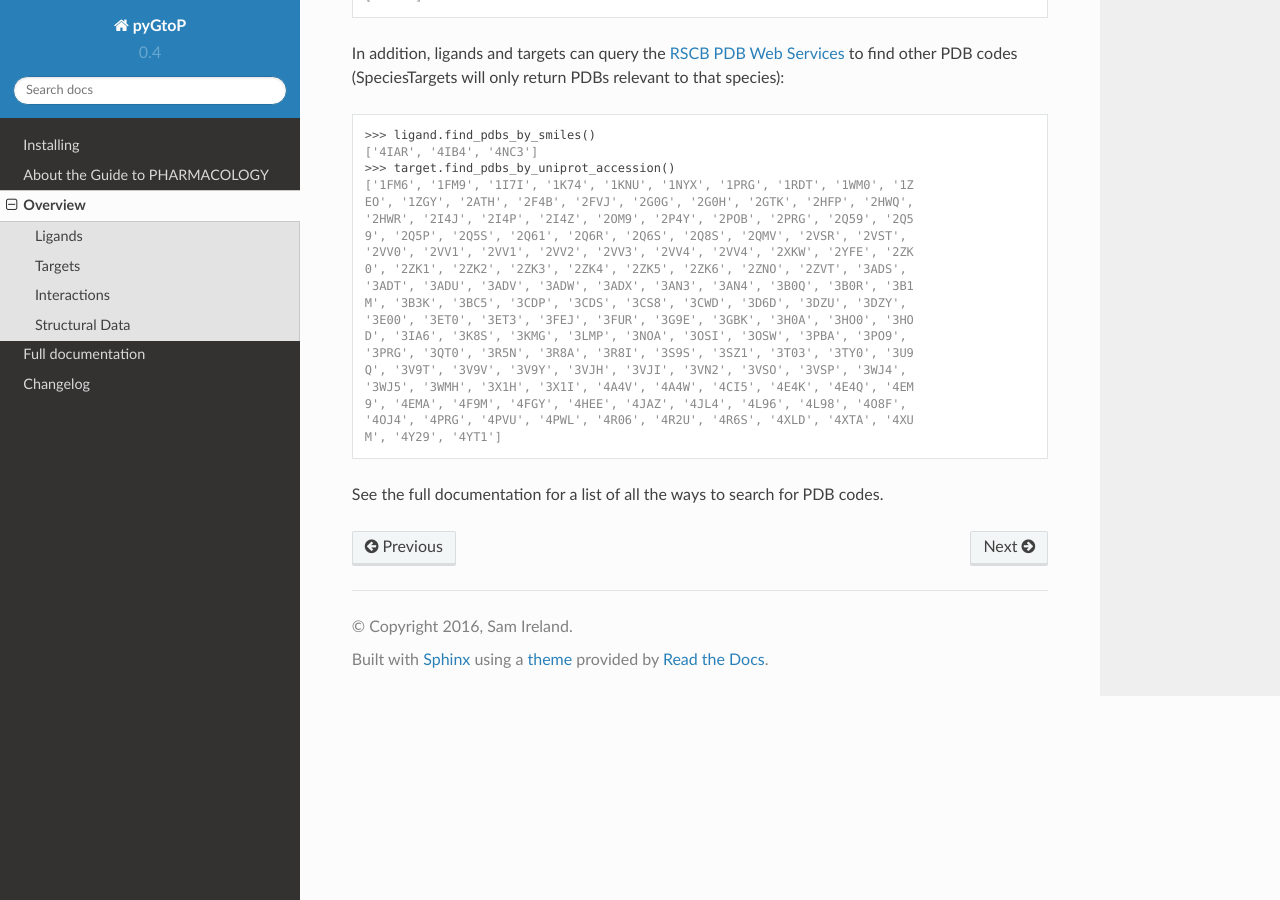
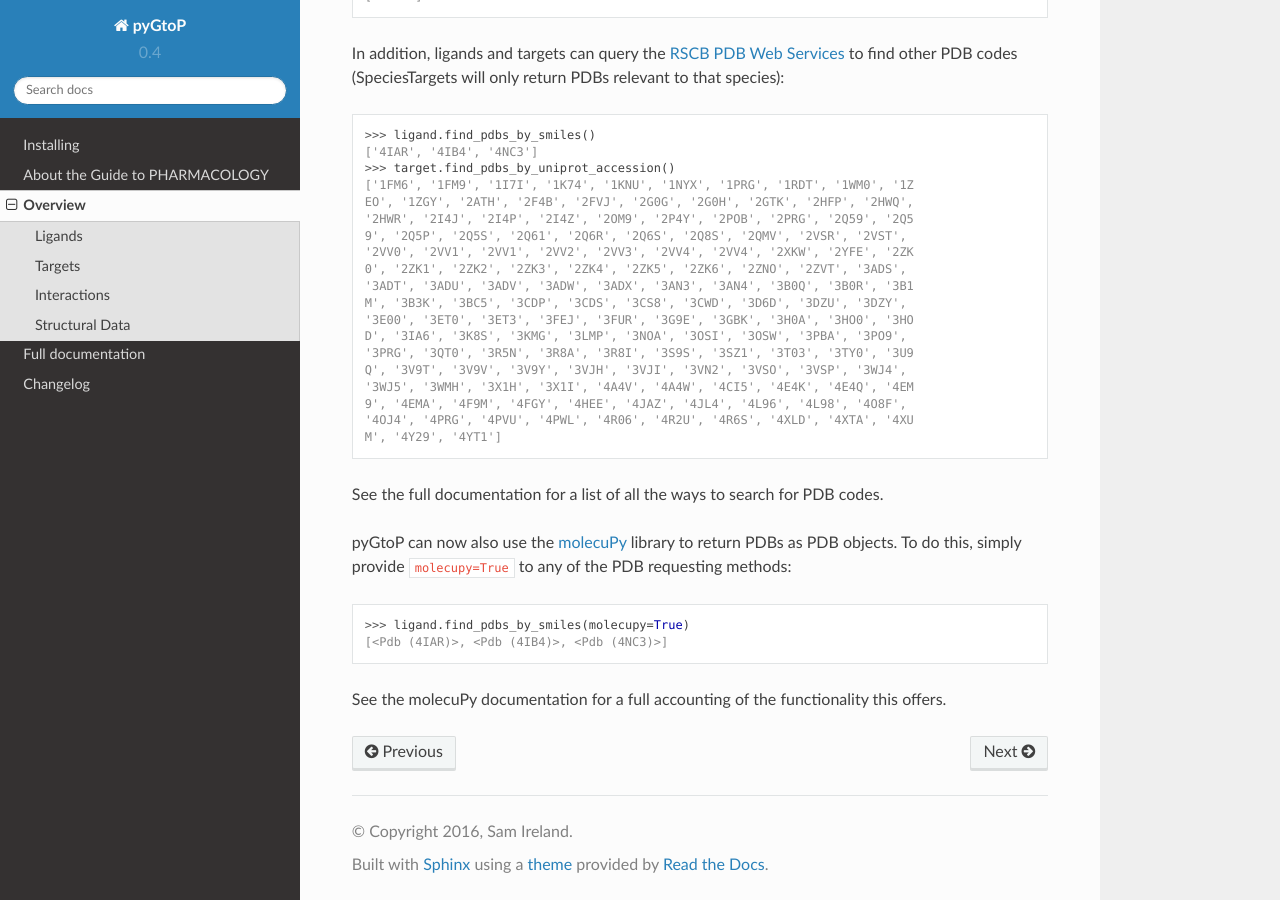
Before and after one commit to simondharding/pygtop, a Sphinx documentation site: the page built from docs/source/overview.rst, in a window 1280 px wide and 900 px high, scrolled down 4158 px. Built offline with Sphinx 7.4.7 and the Read the Docs theme 2.0.0, drawn with Linux system fonts in a browser that asks for light colours.

Commit message:
Update docs overview

```diff
--- a/docs/source/overview.rst
+++ b/docs/source/overview.rst
@@ -220,3 +220,13 @@ In addition, ligands and targets can query the `RSCB PDB Web Services
     M', '4Y29', '4YT1']
 
 See the full documentation for a list of all the ways to search for PDB codes.
+
+pyGtoP can now also use the `molecuPy <http://molecupy.readthedocs.io>`_ library
+to return PDBs as PDB objects. To do this, simply provide ``molecupy=True`` to
+any of the PDB requesting methods:
+
+    >>> ligand.find_pdbs_by_smiles(molecupy=True)
+    [<Pdb (4IAR)>, <Pdb (4IB4)>, <Pdb (4NC3)>]
+
+See the molecuPy documentation for a full accounting of the functionality this
+offers.
```
